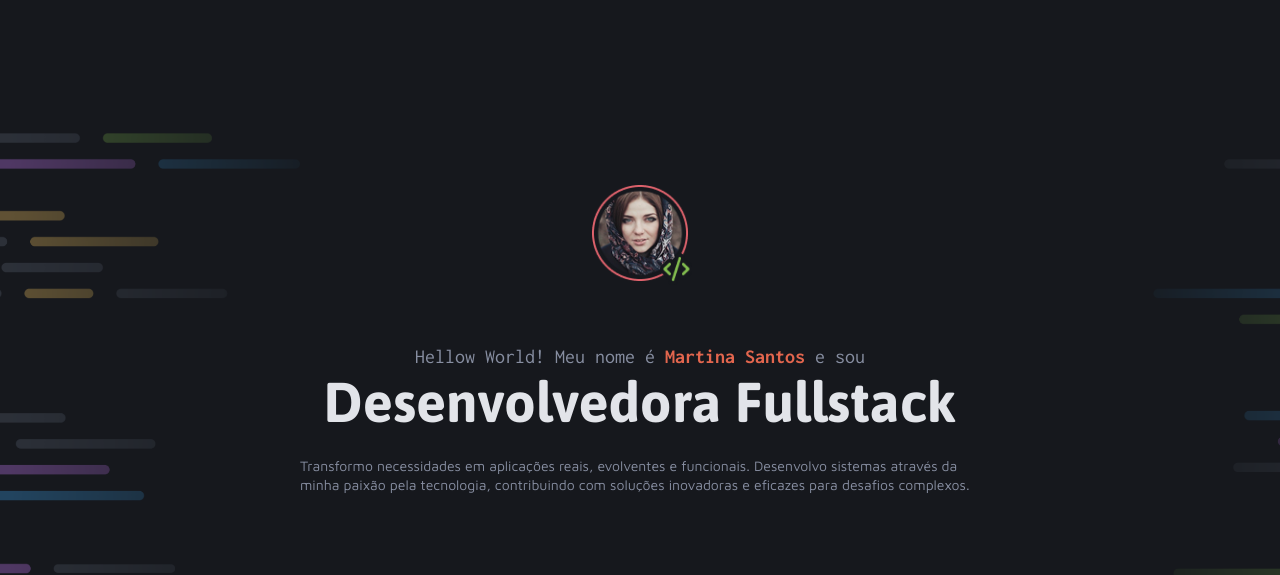
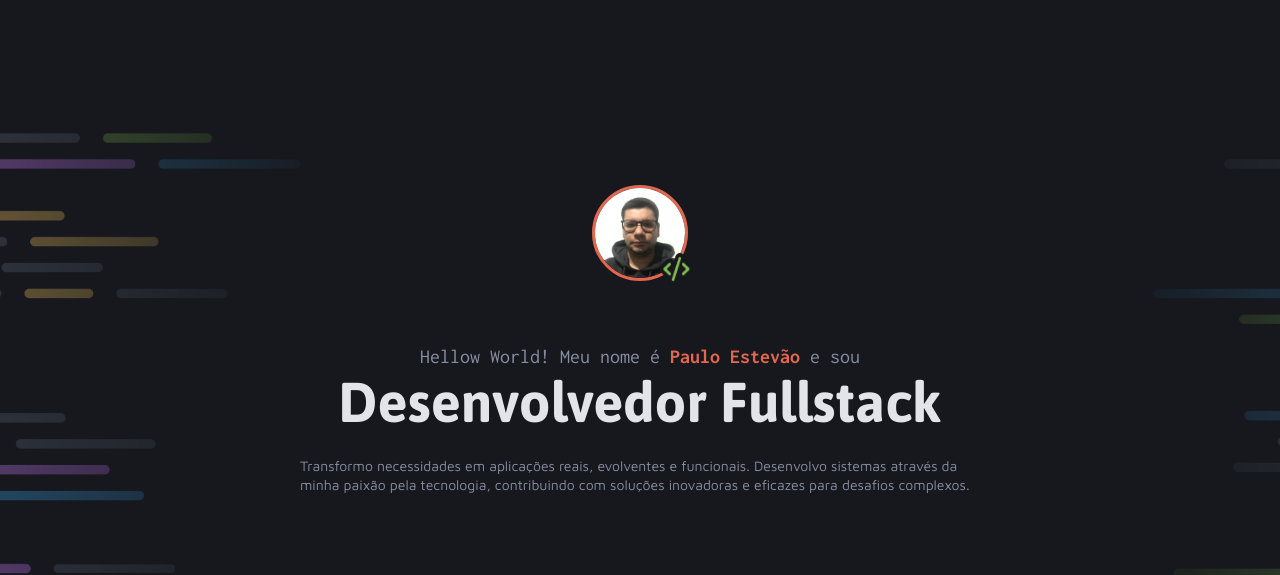
Before and after one commit to PauloEstevaoTI/Desafio-portfolio-rocketseat, a plain HTML site: page index.html in a window 1280 px wide. Shown: the top 575 px of the page. Drawn offline with Linux system fonts and the light colour scheme.

Commit message:
adicionando meus dados pessoais

```diff
--- a/index.html
+++ b/index.html
@@ -18,15 +18,15 @@
         <header>
           <div class="avatar">
             <img src="./assets/images/Code.png" alt="tag img"/>
-            <img src="./assets/images/User.png" alt="foto de perfil" />
+            <img src="./assets/images/User.jpeg" alt="foto de perfil" />
 
           </div>
           <div>
             <div class="title">
               <p>
-                Hellow World! Meu nome é <strong>Martina Santos</strong> e sou
+                Hellow World! Meu nome é <strong>Paulo Estevão</strong> e sou
               </p>
-              <h1>Desenvolvedora Fullstack</h1>
+              <h1>Desenvolvedor Fullstack</h1>
             </div>
             <p>
               Transformo necessidades em aplicações reais, evolventes e
--- a/styles/intro.css
+++ b/styles/intro.css
@@ -37,6 +37,8 @@
         img:last-child {
           height: 96px;
           width: 96px;
+          border-radius: 50%;
+          border: 3px solid var(--color-red);
         }
         img:first-child {
           position: absolute;
```
Also changed, not shown: assets/images/User.jpeg (added), assets/images/User1.png (renamed from assets/images/User.png).
